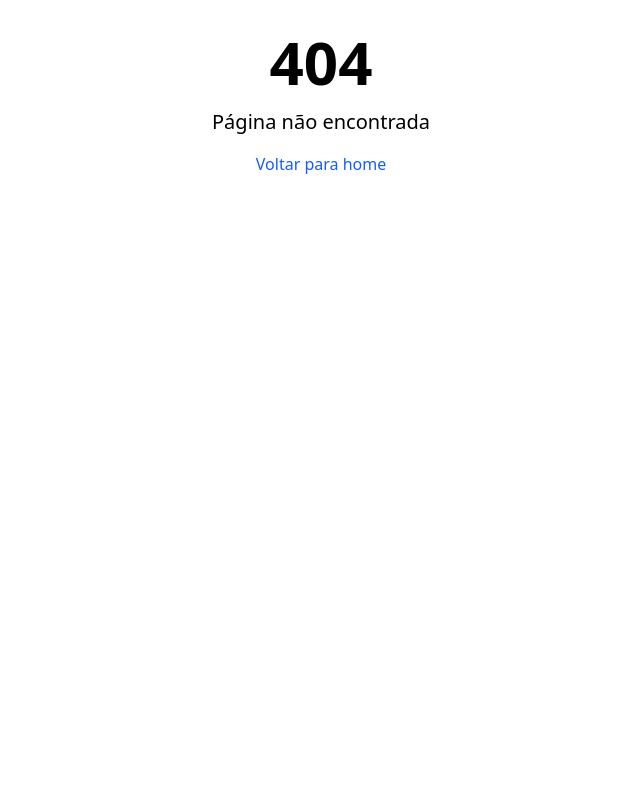
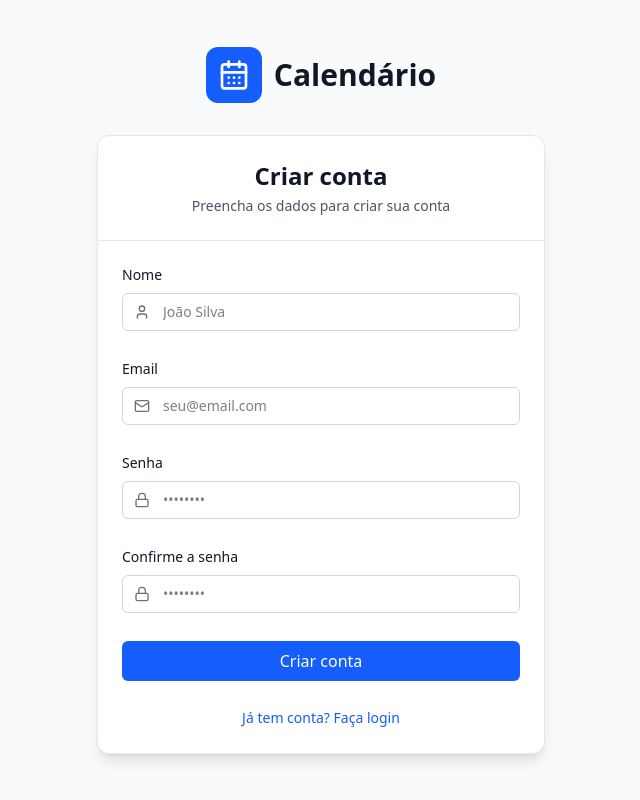
Before and after one commit to vitorbelarmino/my-calendar-app, a React (Vite) app: page /register in a window 1280 px wide. Before the commit this address had no page. Shown: the whole page, without its empty margins (319-959 px from the left). Built offline with nearby package versions, Linux system fonts and the light colour scheme; the HTML template or start-up script is replaced by a standard one.

Commit message:
feat: add login and register page

```diff
--- a/package.json
+++ b/package.json
@@ -10,12 +10,15 @@
     "preview": "vite preview"
   },
   "dependencies": {
+    "@hookform/resolvers": "^5.2.2",
     "@tailwindcss/vite": "^4.1.18",
     "lucide-react": "^0.562.0",
     "react": "^19.2.0",
     "react-dom": "^19.2.0",
+    "react-hook-form": "^7.69.0",
     "react-router-dom": "^7.11.0",
-    "tailwindcss": "^4.1.18"
+    "tailwindcss": "^4.1.18",
+    "yup": "^1.7.1"
   },
   "devDependencies": {
     "@eslint/js": "^9.39.1",
--- /dev/null
+++ b/src/components/InputWithIcon.tsx
@@ -0,0 +1,45 @@
+import type { LucideIcon } from "lucide-react";
+import type { UseFormRegisterReturn } from "react-hook-form";
+
+interface InputWithIconProps {
+  id: string;
+  type: string;
+  label: string;
+  placeholder: string;
+  icon: LucideIcon;
+  register: UseFormRegisterReturn;
+  error?: string;
+  disabled?: boolean;
+}
+
+export default function InputWithIcon({
+  id,
+  type,
+  label,
+  placeholder,
+  icon: Icon,
+  register,
+  error,
+  disabled,
+}: InputWithIconProps) {
+  return (
+    <div className="space-y-2 relative mb-5">
+      <label htmlFor={id} className="block text-sm font-medium text-gray-900">
+        {label}
+      </label>
+      <div className="relative">
+        <Icon className="absolute left-3 top-1/2 -translate-y-1/2 h-4 w-4 text-gray-500" />
+        <input
+          id={id}
+          type={type}
+          placeholder={placeholder}
+          {...register}
+          disabled={disabled}
+          className={`w-full pl-10 pr-3 py-2 border rounded-md text-sm focus:outline-none focus:ring-2 focus:ring-blue-500 focus:border-blue-500 disabled:opacity-50 disabled:cursor-not-allowed
+            ${error ? "border-red-500" : "border-gray-300"}`}
+        />
+      </div>
+      <span className="absolute top-full text-xs text-red-600">{error}</span>
+    </div>
+  );
+}
--- /dev/null
+++ b/src/pages/Login.tsx
@@ -0,0 +1,82 @@
+import { useForm } from "react-hook-form";
+import { yupResolver } from "@hookform/resolvers/yup";
+import { Link } from "react-router-dom";
+import { CalendarDays, Mail, Lock } from "lucide-react";
+
+import { loginSchema, type LoginFormData } from "../schemas/loginSchema";
+import InputWithIcon from "../components/InputWithIcon";
+
+export default function Login() {
+  const {
+    register,
+    handleSubmit,
+    formState: { errors, isSubmitting },
+  } = useForm<LoginFormData>({
+    resolver: yupResolver(loginSchema),
+  });
+
+  const onSubmit = (data: LoginFormData) => {
+    console.log("Login:", data);
+  };
+
+  return (
+    <div className="min-h-screen flex items-center justify-center bg-gray-50 p-4">
+      <div className="w-full max-w-md">
+        <div className="flex items-center justify-center mb-8">
+          <div className="flex items-center gap-3">
+            <div className="p-3 rounded-xl bg-blue-600">
+              <CalendarDays className="h-8 w-8 text-white" />
+            </div>
+            <h1 className="text-3xl font-bold text-gray-900">Calendário</h1>
+          </div>
+        </div>
+
+        <div className="bg-white rounded-xl border border-gray-200 shadow-lg">
+          <div className="p-6 space-y-1 border-b border-gray-200">
+            <h2 className="text-2xl font-semibold text-center text-gray-900">Entrar</h2>
+            <p className="text-center text-sm text-gray-600">Entre com seu email e senha</p>
+          </div>
+          <div className="p-6">
+            <form onSubmit={handleSubmit(onSubmit)} className="space-y-4">
+              <InputWithIcon
+                id="email"
+                type="email"
+                label="Email"
+                placeholder="seu@email.com"
+                icon={Mail}
+                register={register("email")}
+                error={errors.email?.message}
+                disabled={isSubmitting}
+              />
+
+              <InputWithIcon
+                id="password"
+                type="password"
+                label="Senha"
+                placeholder="••••••••"
+                icon={Lock}
+                register={register("password")}
+                error={errors.password?.message}
+                disabled={isSubmitting}
+              />
+
+              <button
+                type="submit"
+                disabled={isSubmitting}
+                className="w-full py-2 px-4 bg-blue-600 text-white font-medium rounded-md hover:bg-blue-700 focus:outline-none focus:ring-2 focus:ring-blue-500 focus:ring-offset-2 disabled:opacity-50 disabled:cursor-not-allowed transition-colors"
+              >
+                {isSubmitting ? "Entrando..." : "Entrar"}
+              </button>
+            </form>
+
+            <div className="mt-6 text-center">
+              <Link to="/register" className="text-sm text-blue-600 hover:underline">
+                Não tem conta? Cadastre-se
+              </Link>
+            </div>
+          </div>
+        </div>
+      </div>
+    </div>
+  );
+}
--- /dev/null
+++ b/src/pages/Register.tsx
@@ -0,0 +1,106 @@
+import { useForm } from "react-hook-form";
+import { yupResolver } from "@hookform/resolvers/yup";
+import { Link } from "react-router-dom";
+import { CalendarDays, Mail, Lock, User } from "lucide-react";
+
+import { registerSchema, type RegisterFormData } from "../schemas/registerSchema";
+import InputWithIcon from "../components/InputWithIcon";
+
+export default function Register() {
+  const {
+    register,
+    handleSubmit,
+    formState: { errors, isSubmitting },
+  } = useForm<RegisterFormData>({
+    resolver: yupResolver(registerSchema),
+  });
+
+  const onSubmit = (data: RegisterFormData) => {
+    console.log("Register:", data);
+  };
+
+  return (
+    <div className="min-h-screen flex items-center justify-center bg-gray-50 p-4">
+      <div className="w-full max-w-md">
+        <div className="flex items-center justify-center mb-8">
+          <div className="flex items-center gap-3">
+            <div className="p-3 rounded-xl bg-blue-600">
+              <CalendarDays className="h-8 w-8 text-white" />
+            </div>
+            <h1 className="text-3xl font-bold text-gray-900">Calendário</h1>
+          </div>
+        </div>
+
+        <div className="bg-white rounded-xl border border-gray-200 shadow-lg">
+          <div className="p-6 space-y-1 border-b border-gray-200">
+            <h2 className="text-2xl font-semibold text-center text-gray-900">Criar conta</h2>
+            <p className="text-center text-sm text-gray-600">
+              Preencha os dados para criar sua conta
+            </p>
+          </div>
+          <div className="p-6">
+            <form onSubmit={handleSubmit(onSubmit)} className="flex flex-col gap-0">
+              <InputWithIcon
+                id="name"
+                type="text"
+                label="Nome"
+                placeholder="João Silva"
+                icon={User}
+                register={register("name")}
+                error={errors.name?.message}
+                disabled={isSubmitting}
+              />
+
+              <InputWithIcon
+                id="email"
+                type="email"
+                label="Email"
+                placeholder="seu@email.com"
+                icon={Mail}
+                register={register("email")}
+                error={errors.email?.message}
+                disabled={isSubmitting}
+              />
+
+              <InputWithIcon
+                id="password"
+                type="password"
+                label="Senha"
+                placeholder="••••••••"
+                icon={Lock}
+                register={register("password")}
+                error={errors.password?.message}
+                disabled={isSubmitting}
+              />
+
+              <InputWithIcon
+                id="confirm-password"
+                type="password"
+                label="Confirme a senha"
+                placeholder="••••••••"
+                icon={Lock}
+                register={register("confirmPassword")}
+                error={errors.confirmPassword?.message}
+                disabled={isSubmitting}
+              />
+
+              <button
+                type="submit"
+                disabled={isSubmitting}
+                className="w-full py-2 px-4 bg-blue-600 text-white font-medium rounded-md hover:bg-blue-700 focus:outline-none focus:ring-2 focus:ring-blue-500 focus:ring-offset-2 disabled:opacity-50 disabled:cursor-not-allowed transition-colors"
+              >
+                {isSubmitting ? "Criando conta..." : "Criar conta"}
+              </button>
+            </form>
+
+            <div className="mt-6 text-center">
+              <Link to="/login" className="text-sm text-blue-600 hover:underline">
+                Já tem conta? Faça login
+              </Link>
+            </div>
+          </div>
+        </div>
+      </div>
+    </div>
+  );
+}
--- a/src/routes/index.tsx
+++ b/src/routes/index.tsx
@@ -2,11 +2,15 @@ import { Route, Routes } from "react-router-dom";
 
 import Calendar from "../pages/Calendar";
 import NotFound from "../pages/NotFound";
+import Login from "../pages/Login";
+import Register from "../pages/Register";
 
 export const AppRoutes = () => {
   return (
     <Routes>
       <Route path="/" element={<Calendar />} />
+      <Route path="/login" element={<Login />} />
+      <Route path="/register" element={<Register />} />
       <Route path="*" element={<NotFound />} />
     </Routes>
   );
--- /dev/null
+++ b/src/schemas/loginSchema.ts
@@ -0,0 +1,13 @@
+import * as yup from "yup";
+
+export const loginSchema = yup
+  .object({
+    email: yup.string().email("Email inválido").required("Email é obrigatório"),
+    password: yup
+      .string()
+      .min(6, "Senha deve ter no mínimo 6 caracteres")
+      .required("Senha é obrigatória"),
+  })
+  .required();
+
+export type LoginFormData = yup.InferType<typeof loginSchema>;
--- /dev/null
+++ b/src/schemas/registerSchema.ts
@@ -0,0 +1,18 @@
+import * as yup from "yup";
+
+export const registerSchema = yup
+  .object({
+    name: yup.string().required("Nome é obrigatório"),
+    email: yup.string().email("Email inválido").required("Email é obrigatório"),
+    password: yup
+      .string()
+      .min(6, "Senha deve ter no mínimo 6 caracteres")
+      .required("Senha é obrigatória"),
+    confirmPassword: yup
+      .string()
+      .oneOf([yup.ref("password")], "As senhas devem ser iguais")
+      .required("Confirmação de senha é obrigatória"),
+  })
+  .required();
+
+export type RegisterFormData = yup.InferType<typeof registerSchema>;
```
Also changed, not shown: 2 other files (tests, documents, lock files or other folders).
